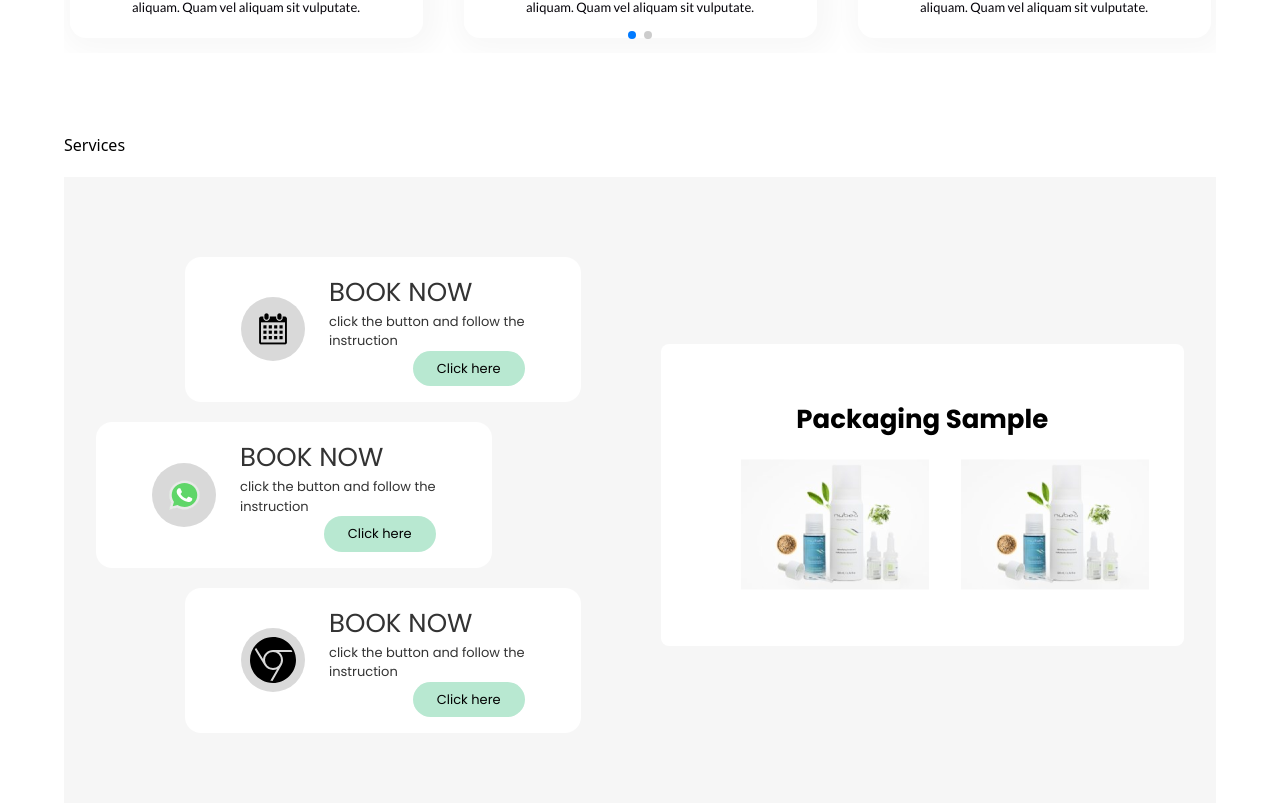
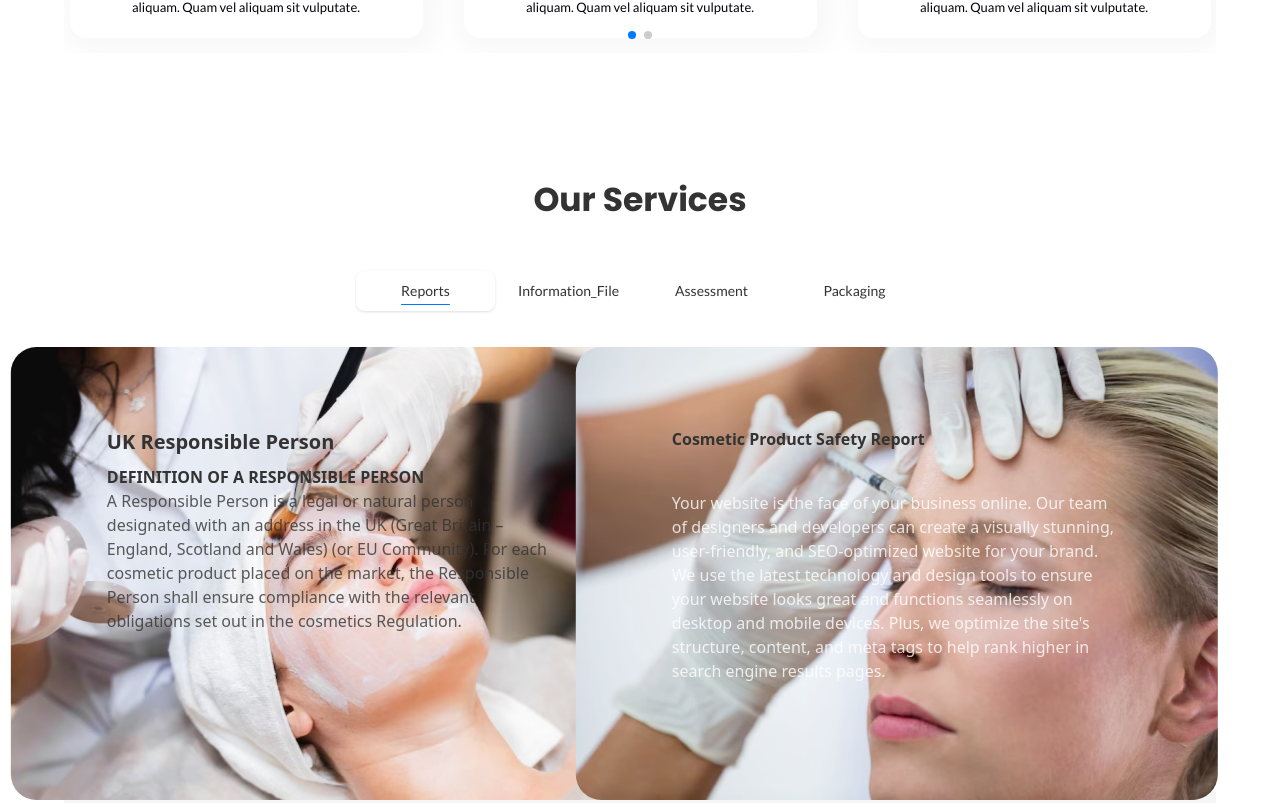
Before and after one commit to MahdiHasan943/cosmetic_website, a Next.js app: page / in a window 1280 px wide. Shown: the part 977-1780 px from the top of the page. Built offline with nearby package versions, Linux system fonts and the light colour scheme; a web font is replaced by a local one.

Commit message:
added services component

```diff
--- a/components/Booking.jsx
+++ b/components/Booking.jsx
@@ -2,7 +2,7 @@ import React from 'react'
 
 const Booking = () => {
   return (
-    <div className='bg-[#F6F6F6] px-4 mt-5 sm:px-8 py-20'>
+    <div className='bg-[#F6F6F6] px-4 overflow-hidden mt-5 sm:px-8 py-20'>
 
       <div className="lg:flex w-full justify-center items-center gap-5 lg:gap-20">
         {/* 1 */}
--- a/components/Contact.jsx
+++ b/components/Contact.jsx
@@ -8,13 +8,13 @@ const Contact = () => {
         <form action="">
 
           <div className="mx-auto text-center px-6 w-full justify-center md:flex gap-6 items-center">
-            <input placeholder='Name' className='my-4 md:my-0 w-full sm:w-auto sm:px-20   cField' type="text" />
-            <input placeholder='Email' className='cField w-full sm:w-auto sm:px-20  ' type="email" />
+            <input placeholder='Name' className='my-4 md:my-0 w-full sm:w-auto px-3  sm:px-20   cField' type="text" />
+            <input placeholder='Email' className='cField w-full sm:w-auto px-3  sm:px-20  ' type="email" />
 
           </div>
           <div className="mx-auto px-6 text-center md:my-5 w-full justify-center md:flex gap-6 items-center">
-            <input placeholder='Service Interest' className='my-4 w-full sm:w-auto sm:px-20  md:my-0 cField' type="text" />
-            <input placeholder='Message' className=' cField w-full sm:w-auto sm:px-20  ' type="text" />
+            <input placeholder='Service Interest' className='my-4 w-full sm:w-auto px-3 sm:px-20  md:my-0 cField' type="text" />
+            <input placeholder='Message' className=' cField w-full sm:w-auto px-3  sm:px-20  ' type="text" />
 
           </div>
           <div className="text-center mx-auto ">
--- a/components/Services.jsx
+++ b/components/Services.jsx
@@ -1,8 +1,190 @@
-import React from 'react'
+'use client'
+import { useState } from 'react'
+import { Tab } from '@headlessui/react'
+
+function classNames(...classes) {
+  return classes.filter(Boolean).join(' ')
+}
 
 const Services = () => {
+
+  let [categories] = useState({
+    Reports: [
+      {
+        id: 1,
+        title: 'UK Responsible Person',
+        titleTwo:'Cosmetic Product Safety Report',
+        date: '5h ago',
+        commentCount: 5,
+        shareCount: 2,
+        imgOne: '/images/serviceImage1.webp',
+        imgTwo:'/images/serviceImage2.webp',
+
+      },
+      // {
+      //   id: 2,
+      //   title: "So you've bought coffee... now what?",
+      //   date: '2h ago',
+      //   commentCount: 3,
+      //   shareCount: 2,
+      //   imgOne:'/images/serviceImage2.webp'
+      // },
+    ],
+    Information_File: [
+      {
+        id: 1,
+        title: 'UK Responsible Person',
+        titleTwo:'Cosmetic Product Safety Report',
+        date: 'Jan 7',
+        commentCount: 29,
+        shareCount: 16,
+        imgOne: '/images/serviceImage1.webp',
+        imgTwo:'/images/serviceImage2.webp',
+
+      },
+      // {
+      //   id: 2,
+      //   title: 'The most innovative things happening in coffee',
+      //   date: 'Mar 19',
+      //   commentCount: 24,
+      //   shareCount: 12,
+      //   imgOne:'/images/serviceImage2.webp'
+      // },
+    ],
+    Assessment: [
+      {
+        id: 1,
+        title: 'UK Responsible Person',
+        titleTwo:'Cosmetic Product Safety Report',
+        date: '2d ago',
+        commentCount: 9,
+        shareCount: 5,
+        imgOne: '/images/serviceImage1.webp',
+        imgTwo:'/images/serviceImage2.webp',
+
+      },
+      // {
+      //   id: 2,
+      //   title: "The worst advice we've ever heard about coffee",
+      //   date: '4d ago',
+      //   commentCount: 1,
+      //   shareCount: 2,
+      //   imgOne:'/images/serviceImage2.webp'
+      // },
+    ],
+   Packaging: [
+      {
+        id: 1,
+        title: 'UK Responsible Person',
+        titleTwo:'Cosmetic Product Safety Report',
+        date: '2d ago',
+        commentCount: 9,
+       shareCount: 5,
+       imgOne: '/images/serviceImage1.webp',
+       imgTwo:'/images/serviceImage2.webp',
+
+      },
+      // {
+      //   id: 2,
+      //   title: "The worst advice we've ever heard about coffee",
+      //   date: '4d ago',
+      //   commentCount: 1,
+      //   shareCount: 2,
+      //   imgOne:'/images/serviceImage2.webp'
+
+      // },
+    ],
+
+  })
   return (
-    <div id='Services' className=''>Services</div>
+    <div id='Services' className=''>
+
+<h2 className="font-popping py-10 text-[33px] leading-[54px] text-center font-bold text-[#333333] ">
+       Our Services
+      </h2>
+
+      <div className="w-full mx-auto  px-2  sm:px-0">
+      <Tab.Group>
+        <Tab.List className="flex space-x-1 mx-auto focus:border-0 w-[50%] justify-center focus:outline-none  p-1">
+          {Object.keys(categories).map((category) => (
+            <Tab
+              key={category}
+              className={({ selected }) =>
+                classNames(
+                  'w-[50%] mx-auto rounded-lg py-2.5  text-sm font-medium focus:border-0 focus:outline-none leading-5 font-lato text-[#333]',
+                  '  focus:outline-none ',
+                  selected
+                    ? 'bg-white shadow underline decoration-[#007aff] underline-offset-8  focus:border-0 focus:outline-none '
+                    : '  '
+                )
+              }
+            >
+              {category}
+            </Tab>
+          ))}
+        </Tab.List>
+        <Tab.Panels className="mt-2  w-full">
+          {Object.values(categories).map((posts, idx) => (
+            <Tab.Panel
+              key={idx}
+              className={classNames(
+                'rounded-xl  w-full mx-auto  p-3',
+                ''
+              )}
+            >
+              <div>
+                {posts.map((post) => (
+                  <div
+                    key={post.id}
+                    className="hidden   relative md:flex justify-center items-center rounded-md p-3 "
+                  >
+
+                 <div className=" hidden md:flex  h-[600px] lg:h-[450px] xl:h-[400px] sliding-cards">
+        <div className=" card   h-[453px] w-[50%] bg-opacity-[0.4] xl:w-[642px] mt-10 lg:mt-0  mx-auto py-2 px-10" style={{backgroundImage: `url(${post.imgOne})`}}>
+          <h1 className="text-[#333] pb-2 text-[20px] font-bold">
+           {post.title}
+                        </h1>
+                        <p className='text-[#333] font-semibold'> DEFINITION OF A RESPONSIBLE PERSON</p>
+          <p className="text-[#333] opacity-[0.8]">
+
+A Responsible Person is a legal or natural person designated with an address in the UK (Great Britain – England, Scotland and Wales) (or EU Community).
+For each cosmetic product placed on the market, the Responsible Person shall ensure compliance with the relevant obligations set out in the cosmetics Regulation.
+          </p>
+        </div>
+
+        <div className=" card h-[453px] w-[50%] xl:w-[642px] mt-10 lg:mt-0  mx-auto py-20 px-10" style={{backgroundImage: `url(${post.imgTwo})`}}>
+          <h1 className="text-[#333] pb-10 font-bold">
+          {post.titleTwo}
+          </h1>
+          <p className="text-white opacity-[0.8]">
+          Your website is the face of your business online. Our team of
+          designers and developers can create a visually stunning,
+          user-friendly, and SEO-optimized website for your brand. We
+          use the latest technology and design tools to ensure your
+          website looks great and functions seamlessly on desktop and
+          mobile devices. Plus, we optimize the site's structure, content,
+          and meta tags to help rank higher in search engine results pages.
+          </p>
+                      </div>
+
+
+
+
+
+      </div>
+
+
+
+                  </div>
+                ))}
+              </div>
+            </Tab.Panel>
+          ))}
+        </Tab.Panels>
+      </Tab.Group>
+    </div>
+
+    </div>
   )
 }
 
--- a/styles/globals.css
+++ b/styles/globals.css
@@ -260,3 +260,64 @@ background: #f2f2f2;
 background: var(--white, #FFF);
 }
 /* contact */
+/* services */
+.bgBlack {
+  background: #262632;
+  border: 1px solid #262632;
+  box-shadow: 0px 4px 4px rgba(0, 0, 0, 0.25);
+  border-radius: 20px;
+}
+
+
+
+
+
+.sliding-cards {
+  display: flex;
+  justify-content: center;
+  position: relative;
+  width: 100%;
+}
+
+
+
+.sliding-cards .card {
+  --translate-x: 0;
+  border-radius: 1.6rem;
+
+  flex: 0 1 auto;
+  max-width: 56.2rem;
+  overflow: hidden;
+  padding: 5rem 6rem;
+  position: absolute;
+  text-align: left;
+  transform: translateX(0);
+  transform: translateX(calc(var(--translate-x)));
+  transition: transform .8s cubic-bezier(.16,1,.3,1);
+  /* width: 50vw; */
+  z-index: 2;
+}
+
+
+.sliding-cards .card:first-child {
+
+  --translate-x: -48%;
+  z-index: 1;
+}
+
+.sliding-cards .card:first-child:hover.card {
+
+  width: 50vw;
+}
+.sliding-cards .card:first-child:hover+.card {
+  --translate-x: 52%;
+  width: 50vw;
+}
+
+.sliding-cards .card:nth-child(2) {
+    --translate-x: 40%;
+}
+
+
+
+/*services */
```
